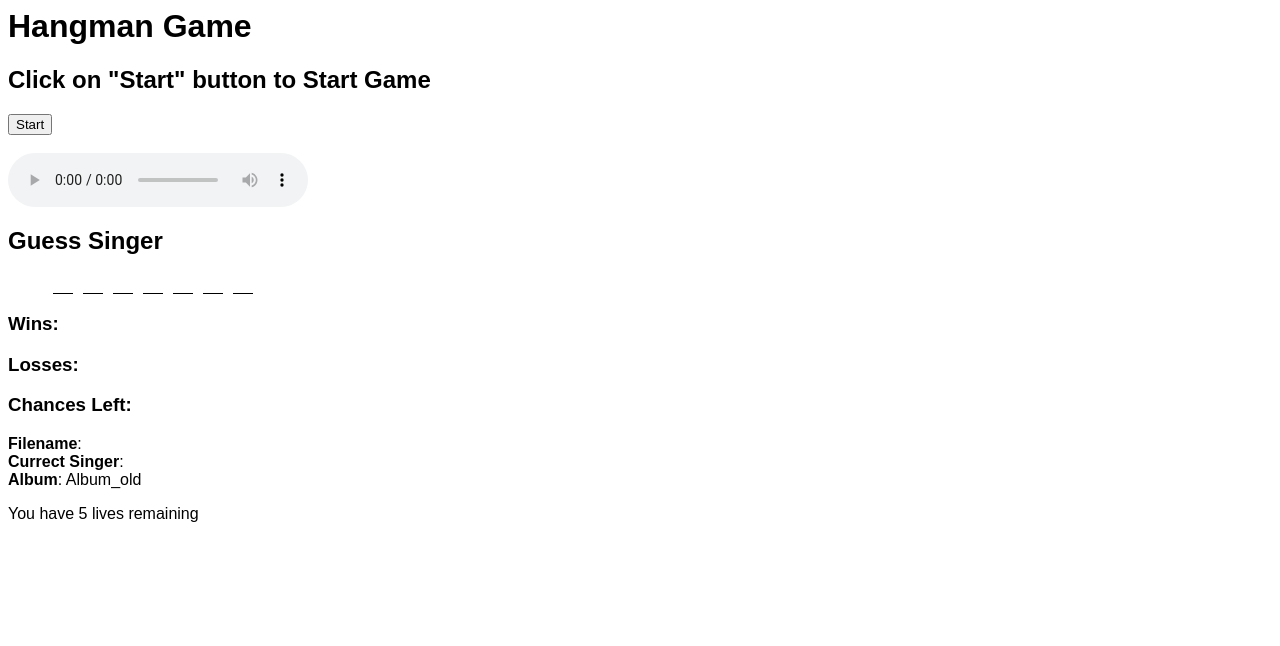
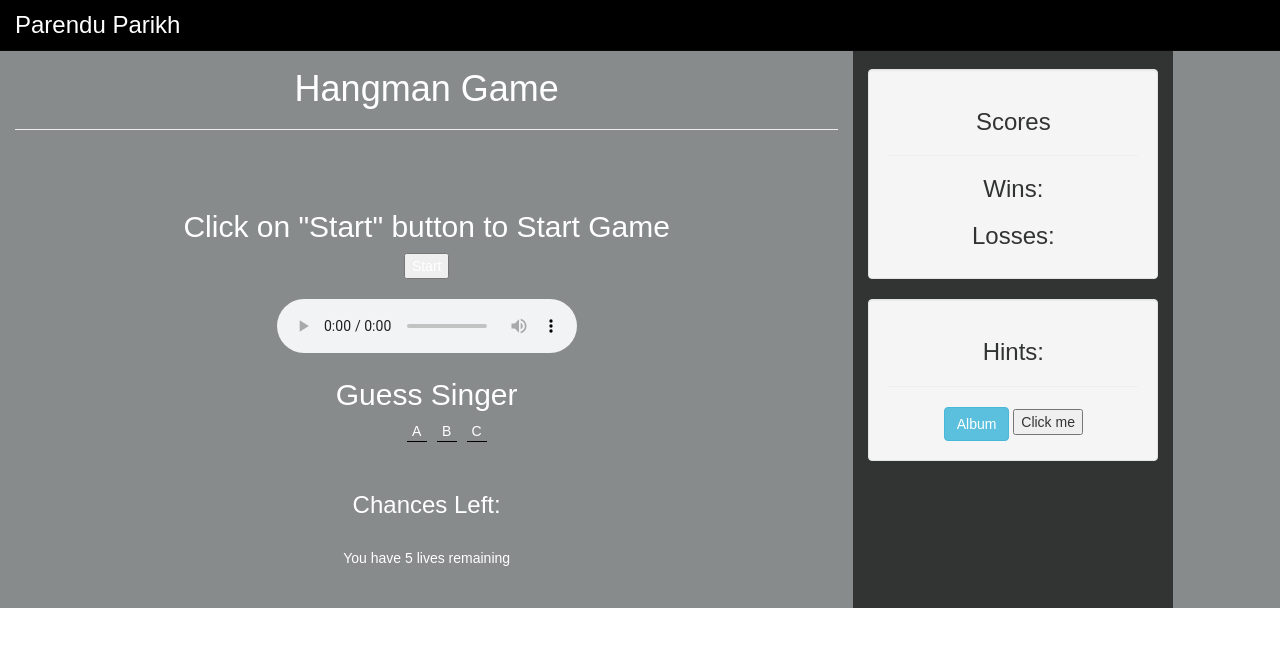
Before and after one commit to parendu/Hangman-Game, a plain HTML site: page index.html in a window 1280 px wide. Drawn offline with nearby package versions, Linux system fonts and the light colour scheme.

Commit message:
working copy execpt hint button and start button

```diff
--- a/assets/css/style.css
+++ b/assets/css/style.css
@@ -1,9 +1,77 @@
-* {
+   body {
+
+    padding-top: 49px;
+    font-family: sans-serif;
+  }
+
+    /* Remove the navbar's default margin-bottom and rounded borders */
+      .navbar {
+      margin-bottom: 0;
+      border-radius: 0;
+      background-color: #000000 !important;
+    }
+   }
+
+/*/*  /* Add a gray color to all navbar links  */
+    .navbar li a, .navbar .navbar-brand {
+    color: #d5d5d5 !important;
+
+    }
+
+    /* On hover, the links will turn white
+    .navbar-nav li a:hover    {
+    color: #fff !important;
+    } */
+
+    /* The active link
+    .navbar-nav li.active a {
+    color: #fff !important;
+    background-color:#29292c !important;
+    } */
+    /* Set height of the grid so .sidenav can be 100% (adjust as needed) */
+    .row.content {height: 559px;}
+
+    /* Set gray background color and 100% height */
+    .sidenav {
+      padding-top: 20px;
+      background-color: #323333;
+      height: 100%;
+      color: #323333;
+    }
+
+    /* Set black background color, white text and some padding */
+    footer {
+      background-color: #555;
+      color: white;
+      padding-top: 10px;
+      padding-left: 0px;
+      padding-right: 0px;
+    }
+
+    /* On small screens, set height to 'auto' for sidenav and grid */
+    @media screen and (max-width: 767px) {
+      .sidenav {
+        height: auto;
+        padding: 15px;
+      }
+      .row.content {height:auto;}
+    }
+
+    .aboutme {
+      background-color: #878B8C;
+      color: white;
+      text-align: center;
+     }
+
+
+
+ /*old code*/
+/* * {
     box-sizing: border-box;
-}
-body {
+}*/
+/*body {
     font-family: sans-serif;
-}
+}*/
 /* Keep it simple - improvement would be to not display characters */
  .letter {
     display: inline-block;
@@ -13,6 +81,8 @@ body {
     border-bottom: 1px solid black;
     text-align: center;
     color: white;
+
+
 }
 .current-word {
     list-style: none;
--- a/assets/javascript/game.js
+++ b/assets/javascript/game.js
@@ -9,10 +9,23 @@
             wins = 0;
             losses = 0;
             animal = ["cat", "dog", "cow", "reindeer"];
-            songs = [{ filename: "abc.mp3", singer: "abc", album: "Album_nice" },
-    { filename: "def1.mp3", singer: "ladygaga", album: "Album_latest" },
-    { filename: "def2.mp3", singer: "jackson", album: "Album_new" },
-    { filename: "def3.mp3", singer: "britney", album: "Album_old" }
+            songs = [{
+                    filename: "abc.mp3",
+                    singer: "abc",
+                    album: "Album_nice"
+                }, {
+                    filename: "def1.mp3",
+                    singer: "ladygaga",
+                    album: "Album_latest"
+                }, {
+                    filename: "def2.mp3",
+                    singer: "jackson",
+                    album: "Album_new"
+                }, {
+                    filename: "def3.mp3",
+                    singer: "britney",
+                    album: "Album_old"
+                }
                 // and so on...
             ];
             messages = {
@@ -32,14 +45,14 @@
             var randomIndex = Math.floor(Math.random() * songs.length);
             var song = songs[randomIndex];
             document.querySelector("source").src = song.filename;
-           // document.getElementById("songSinger").textContent = song.singer;
-            document.getElementById("songAlbum").textContent = song.album;
+            //document.getElementById("songSingerDisplay").textContent = song.singer;
+            //document.getElementById("songAlbum").textContent = song.album;
 
 
             currentSinger = song.singer;
-            console.log("song: " +song.filename);
-            console.log("singer: "+ song.singer);
-            console.log("singer type: "+ typeof currentSinger);
+            console.log("song: " + song.filename);
+            console.log("singer: " + song.singer);
+            console.log("singer type: " + typeof currentSinger);
 
 
 
@@ -74,8 +87,8 @@
             //losses = 0;
             animal = ["cat", "dog", "cow", "reindeer"];
             messages = {
-                win: 'You win!',
-                lose: 'Game over!',
+                win: 'You win $5000!',
+                lose: 'hmm..Try again!',
                 guessed: ' already guessed, please try again...',
                 validLetter: 'Please enter a letter from A-Z'
             };
@@ -91,7 +104,7 @@
             var song = songs[randomIndex];
             document.querySelector("source").src = song.filename;
             //document.getElementById("songSinger").textContent = song.singer;
-            document.getElementById("songAlbum").textContent = song.album;
+            //document.getElementById("songAlbumDisplay").textContent = song.album;
 
 
             currentSinger = song.singer;
@@ -118,7 +131,7 @@
             for (i = 0; i < currentSinger.length; i++) {
                 letter = '<li class="letter letter' + currentSinger.charAt(i).toUpperCase() + '">' + currentSinger.charAt(i).toUpperCase() + '</li>';
                 letters.insertAdjacentHTML('beforeend', letter);
-                console.log("display letter: "+letter);
+                console.log("display letter: " + letter);
             }
 
         }
@@ -128,21 +141,25 @@
                 output.innerHTML = messages.win;
                 output.classList.add('win');
                 wins++;
-                document.getElementById("wins").innerHTML=(wins);
+                document.getElementById("wins").innerHTML = (wins);
                 //startOver();
 
             } else {
                 output.innerHTML = messages.lose;
                 output.classList.add('error');
                 losses++;
-                document.getElementById("losses").innerHTML=(losses);
+                document.getElementById("losses").innerHTML = (losses);
                 console.log("losses: " + losses);
-                document.getElementById("songSinger").innerHTML=(currentSinger);
+               // document.getElementById("songSinger").innerHTML = (currentSinger);
                 //startOver();
             }
             startOver();
         }
 
+        /* Provide hint */
+        function giveHint() {
+            document.getElementById("songAlbumDisplay").innerHTML = song.album;
+        }
         /* Start game - should ideally check for existing functions attached to window.onload */
         window.onload = setup();
 
@@ -151,81 +168,72 @@
         document.getElementById("restart").onclick = setup;
 
 
-        document.onkeyup = function(e) {                                       //1 open
+        document.onkeyup = function(e) { //1 open
             guess = String.fromCharCode(event.keyCode).toLowerCase();
-            console.log("press letter: "+guess);
+            console.log("press letter: " + guess);
             //guess = guessInput.value;
             /* does guess have a value? if yes continue, if no, error */
-            if (guess) {                                                       //2 open
+            if (guess) { //2 open
                 /* is guess a valid letter? if so carry on, else error */
 
-                if (availableLetters.indexOf(guess) > -1) {                     //3rd open
+                if (availableLetters.indexOf(guess) > -1) { //3rd open
 
                     /* has it been guessed (missed or matched) already? if so, abandon & add notice */
 
 
-                    if ((lettersMatched && lettersMatched.indexOf(guess) > -1) || (lettersGuessed && lettersGuessed.indexOf(guess) > -1)) {                                                              //4 open
+                    if ((lettersMatched && lettersMatched.indexOf(guess) > -1) || (lettersGuessed && lettersGuessed.indexOf(guess) > -1)) { //4 open
                         output.innerHTML = '"' + guess.toUpperCase() + '"' + messages.guessed;
                         output.classList.add("warning");
-                    }                                                                              //4 close
+                    } //4 close
 
                     /* does guess exist in current word? if so, add to letters already matched, if final letter added, game over with win message */
-                    else if (currentSinger.indexOf(guess) > -1) {               //5 open
+                    else if (currentSinger.indexOf(guess) > -1) { //5 open
                         var lettersToShow;
                         lettersToShow = document.querySelectorAll(".letter" + guess.toUpperCase());
                         console.log("lettersToShow: " + lettersToShow);
 
-                        for (var i = 0; i < lettersToShow.length; i++) {           //6 open
+                        for (var i = 0; i < lettersToShow.length; i++) { //6 open
                             lettersToShow[i].classList.add("correct");
-                        }                                                           //6 close
+                        } //6 close
 
                         /* check to see if letter appears multiple times */
-                        for (var j = 0; j < currentSinger.length; j++) {             //7 open
-                            if (currentSinger.charAt(j) === guess) {                 //8 open
+                        for (var j = 0; j < currentSinger.length; j++) { //7 open
+                            if (currentSinger.charAt(j) === guess) { //8 open
                                 numLettersMatched += 1;
-                            }                                                       //8 close
-                        }                                                           // 7 close
+                            } //8 close
+                        } // 7 close
 
                         lettersMatched += guess;
-                        if (numLettersMatched === currentSinger.length) {             //9 open
+                        if (numLettersMatched === currentSinger.length) { //9 open
                             gameOver(true);
 
-                        }                                                            //9 close
+                        } //9 close
 
                     } // elseif closing                                               5 close
-                    else {                                                            //10 open
+                    else { //10 open
                         lettersGuessed += guess;
                         tries--;
-                        man.innerHTML =  tries + '  remaining';
+                        man.innerHTML = tries + '  remaining';
                         if (tries === 0) gameOver();
-                        document.getElementById("tries").innerHTML=(tries);
+                        document.getElementById("tries").innerHTML = (tries);
 
-                    }                                                                //10 close
+                    } //10 close
 
                 } // valid letter or not                                       3rd close
                 /* not a valid letter, error */
-                else {                                                          //11 open
+                else { //11 open
                     output.classList.add('error');
                     output.innerHTML = messages.validLetter;
-                }                                                               //11 close
+                } //11 close
 
-            }                                                                    //2 close
-
-            else {                                                               //12 open
+            } //2 close
+            else { //12 open
 
                 output.classList.add('error');
                 output.innerHTML = messages.validLetter;
-               }                                                                //12 close
+            } //12 close
 
             return false;
 
         }; //function onkeyup                                                    //  1 close main guess closing
     }()); //main function 1st line
-
-    //  //start game, create button
-
-    //  //start playing songs
-
-    //  //make variable for singers.
-
-    //    var options = ["ladygaga", "jackson", "elton"];  //create songs object with song and singers
--- a/index.html
+++ b/index.html
@@ -1,15 +1,40 @@
-<html>
+<!DOCTYPE html>
+<html lang="en">
+<head>
+  <title>Parendu Profile</title>
+  <meta charset="utf-8">
+  <meta name="viewport" content="width=device-width, initial-scale=1">
+  <link rel="stylesheet" href="https://maxcdn.bootstrapcdn.com/bootstrap/3.3.7/css/bootstrap.min.css">
+  <script src="https://ajax.googleapis.com/ajax/libs/jquery/3.2.0/jquery.min.js"></script>
+  <script src="https://maxcdn.bootstrapcdn.com/bootstrap/3.3.7/js/bootstrap.min.js"></script>
+  <link rel="stylesheet" type="text/css" href="./assets/css/style.css">
 
-<head>
-    <meta charset="utf-8">
-    <title>Hangman Game</title>
-    <link rel="stylesheet" type="text/css" href="./assets/css/style.css">
-    <!-- <link rel="stylesheet" type="text/css" href="/assets/css/reset.css"> -->
 </head>
+<body>
+<script src="./assets/javascript/game.js"></script>
+<!-- <nav class="navbar navbar-inverse"> -->
+<nav class="navbar navbar-inverse navbar-fixed-top">
+  <div class="container-fluid">
+    <div class="navbar-header">
 
-<body>
-    <!-- Display labels for games - Guess My letter, Wins, Losses, Chances Left and Letters Guessed. -->
-    <h1>Hangman Game</h1>
+         <a class="navbar-brand" style="font-size:24px">Parendu Parikh</a>
+    </div>
+
+  </div>
+</nav>
+
+<!-- main container -->
+<div class="container-fluid text-center">
+  <div class="row content aboutme">
+
+    <div class="col-sm-7 col-md-8 text-center">
+      <h1>Hangman Game</h1>
+      <hr>
+      <!-- Header completed -->
+      <!-- Image and content-->
+
+    <br>
+    <br>
     <h2>Click on "Start" button to Start Game</h2>
     <button id="restart" name="restart" type="button">Start</button>
 
@@ -18,21 +43,52 @@
     <audio controls>
 
   <source src="abc.mp3" type="audio/mpeg">
-Your browser does not support the audio element.
-</audio>
+
+  </audio>
 
     <h2> Guess Singer</h2>
     <ul id="letters"></ul>
-    <h3>Wins: <span id="wins"></span></h3></h3>
-    <h3>Losses: <span id="losses"></span></h3>
+    <br>
     <h3>Chances Left: <span id="tries"></span></h3>
-    <b>Filename</b>: <span id='source'></span><br>
-    <b>Currect Singer</b>: <span id='songSinger'></span><br>
-    <b>Album</b>: <span id='songAlbum'></span><br>
+    <br>
+
+
     <p id="man"></p>
     <p id="output" class="output"></p>
 
- <script src="./assets/javascript/game.js"></script>
+    </div>
+
+  <!-- sidenav for connect me -->
+<div class="col-sm-4 col-md-3 sidenav">
+
+  <div class="row">
+    <div class="col-sm-12">
+      <div class="well">
+       <h3>Scores</h3>
+        <hr>
+        <h3>Wins: <span id="wins" text-align="left"></span></h3></h3>
+        <h3>Losses: <span id="losses"></span></h3>
+      </div>
+      </div>
+    <div class="col-sm-12">
+      <div class="well">
+       <h3>Hints:</h3>
+        <hr>
+        <!-- Contextual button for informational alert messages -->
+        <button type="button" class="btn btn-info" onclick="giveHint()">Album</button>
+        <button onclick="giveHint()">Click me</button>
+        <!-- <b>Currect Singer</b>: <span id="demo"></span><br> -->
+        <!-- <b id="demo"></span><br> -->
+      </div>
+     </div>
+</div>
+  <div class="col-sm-1 col-md-1" background-color="#323333">
+    </div>
+
+   </div>  <!-- row ending -->
+</div> <!-- container ending -->
+	<script src="./assets/javascript/game.js"></script>
+
 
 </body>
 </html>
```
Lines whose indentation alone changed are shown as unchanged.
